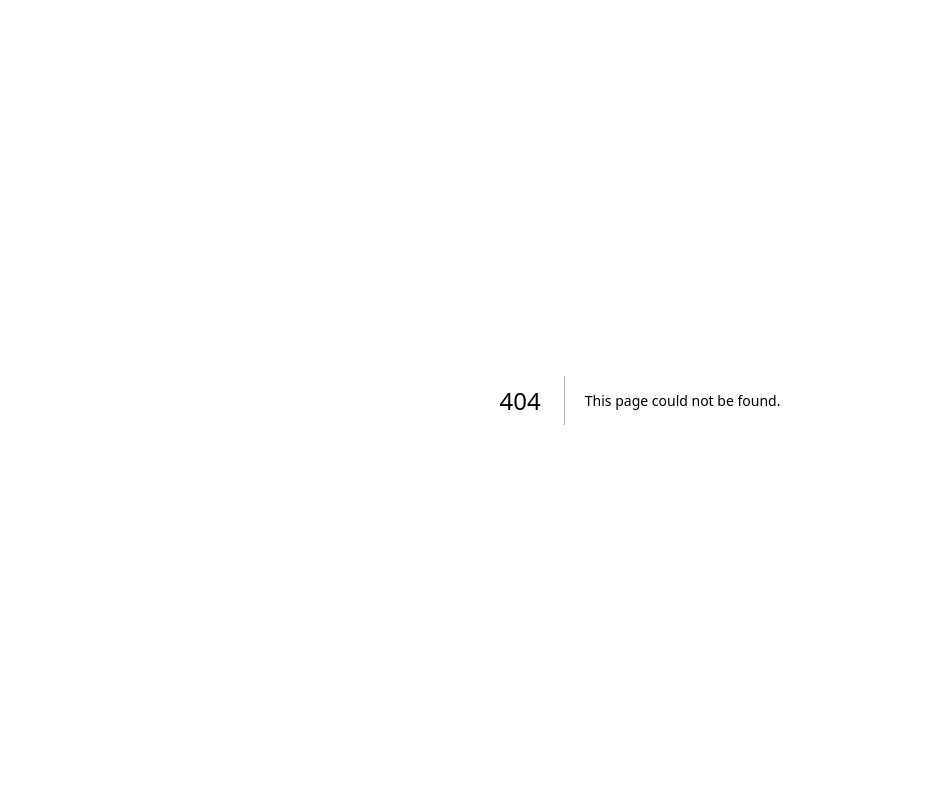
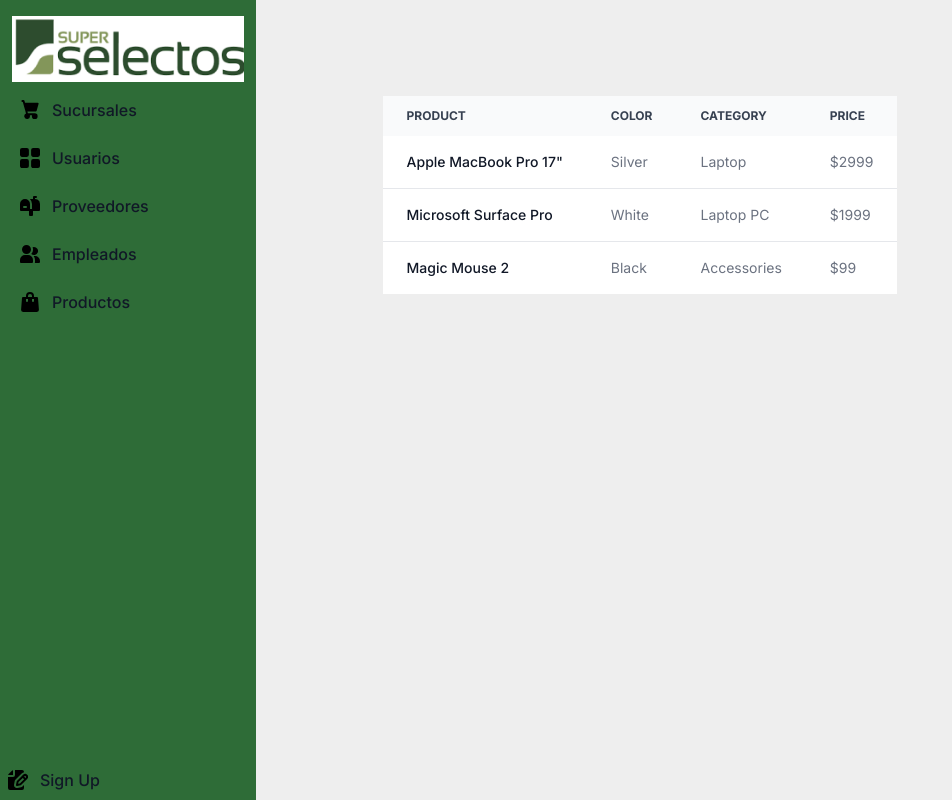
Before and after one commit to EdgarAllan07/sistema-inventario, a Next.js app: page /Menu in a window 1280 px wide. Before the commit this address had no page. Shown: the whole page, without its empty margins (0-952 px from the left). Built offline with nearby package versions, Linux system fonts and the light colour scheme.

Commit message:
Cambiando lugares con el login y el menu

```diff
--- /dev/null
+++ b/src/app/Menu/page.js
@@ -0,0 +1,14 @@
+
+import Menu  from "../../components/Menu.jsx";
+
+function page() {
+  return (
+    <main className="flex min-h-screen flex-col items-center justify-between p-24">
+      <Menu>
+
+      </Menu>
+    </main>
+  )
+}
+
+export default page
--- a/src/app/login/page.js
+++ /dev/null
@@ -1,15 +0,0 @@
-import React from 'react'
-import Layout from "./layout.js";
-import Login from "../../components/Login"
-
-function page() {
-  return (
-    <div>
-      <Layout>
-      <Login></Login>
-      </Layout>
-    </div>
-  )
-}
-
-export default page
--- a/src/app/page.js
+++ b/src/app/page.js
@@ -1,12 +1,12 @@
 import Image from "next/image";
-import Menu  from "../components/Menu.jsx";
+import Login  from "../components/Login.jsx";
 
 export default function Home() {
   return (
-    <main className="flex min-h-screen flex-col items-center justify-between p-24">
-      <Menu>
+    <div className='bg-[#EEEEEE] h-screen flex justify-center items-center'>
 
-      </Menu>
-    </main>
+    <Login></Login>
+
+  </div>
   );
 }
--- a/src/components/Table.jsx
+++ b/src/components/Table.jsx
@@ -1,77 +1,74 @@
-import React from 'react'
+import React from 'react';
 
 function Table() {
   return (
     <div>
-
-
-<div class="relative overflow-x-auto">
-    <table class="w-full text-sm text-left rtl:text-right text-gray-500 dark:text-gray-400">
-        <thead class="text-xs text-gray-700 uppercase bg-gray-50 dark:bg-gray-700 dark:text-gray-400">
+      <div className="relative overflow-x-auto h-full">
+        <table className="w-full h-full text-sm text-left rtl:text-right text-gray-500 dark:text-gray-400">
+          <thead className="text-xs text-gray-700 uppercase bg-gray-50 dark:bg-gray-700 dark:text-gray-400">
             <tr>
-                <th scope="col" class="px-6 py-3">
+              <th scope="col" className="px-6 py-3">
                 Product
               </th>
-                <th scope="col" class="px-6 py-3">
+              <th scope="col" className="px-6 py-3">
                 Color
               </th>
-                <th scope="col" class="px-6 py-3">
+              <th scope="col" className="px-6 py-3">
                 Category
               </th>
-                <th scope="col" class="px-6 py-3">
+              <th scope="col" className="px-6 py-3">
                 Price
               </th>
             </tr>
           </thead>
           <tbody>
-            <tr class="bg-white border-b dark:bg-gray-800 dark:border-gray-700">
-                <th scope="row" class="px-6 py-4 font-medium text-gray-900 whitespace-nowrap dark:text-white">
+            <tr className="bg-white border-b dark:bg-gray-800 dark:border-gray-700">
+              <th scope="row" className="px-6 py-4 font-medium text-gray-900 whitespace-nowrap dark:text-white">
                 Apple MacBook Pro 17"
               </th>
-                <td class="px-6 py-4">
+              <td className="px-6 py-4">
                 Silver
               </td>
-                <td class="px-6 py-4">
+              <td className="px-6 py-4">
                 Laptop
               </td>
-                <td class="px-6 py-4">
+              <td className="px-6 py-4">
                 $2999
               </td>
             </tr>
-            <tr class="bg-white border-b dark:bg-gray-800 dark:border-gray-700">
-                <th scope="row" class="px-6 py-4 font-medium text-gray-900 whitespace-nowrap dark:text-white">
+            <tr className="bg-white border-b dark:bg-gray-800 dark:border-gray-700">
+              <th scope="row" className="px-6 py-4 font-medium text-gray-900 whitespace-nowrap dark:text-white">
                 Microsoft Surface Pro
               </th>
-                <td class="px-6 py-4">
+              <td className="px-6 py-4">
                 White
               </td>
-                <td class="px-6 py-4">
+              <td className="px-6 py-4">
                 Laptop PC
               </td>
-                <td class="px-6 py-4">
+              <td className="px-6 py-4">
                 $1999
               </td>
             </tr>
-            <tr class="bg-white dark:bg-gray-800">
-                <th scope="row" class="px-6 py-4 font-medium text-gray-900 whitespace-nowrap dark:text-white">
+            <tr className="bg-white dark:bg-gray-800">
+              <th scope="row" className="px-6 py-4 font-medium text-gray-900 whitespace-nowrap dark:text-white">
                 Magic Mouse 2
               </th>
-                <td class="px-6 py-4">
+              <td className="px-6 py-4">
                 Black
               </td>
-                <td class="px-6 py-4">
+              <td className="px-6 py-4">
                 Accessories
               </td>
-                <td class="px-6 py-4">
+              <td className="px-6 py-4">
                 $99
               </td>
             </tr>
           </tbody>
         </table>
       </div>
-
     </div>
-  )
+  );
 }
 
-export default Table
+export default Table;
--- a/src/components/menu.jsx
+++ b/src/components/menu.jsx
@@ -5,7 +5,7 @@
 
 function Menu() {
   return (
-    <div className='w-screen h-screen'>
+    <div >
         <SideBar></SideBar>
         <Table></Table>
     </div>
```
Also changed, not shown: src/app/Menu/layout.js (renamed from src/app/login/layout.js). Lines whose indentation alone changed are shown as unchanged.
